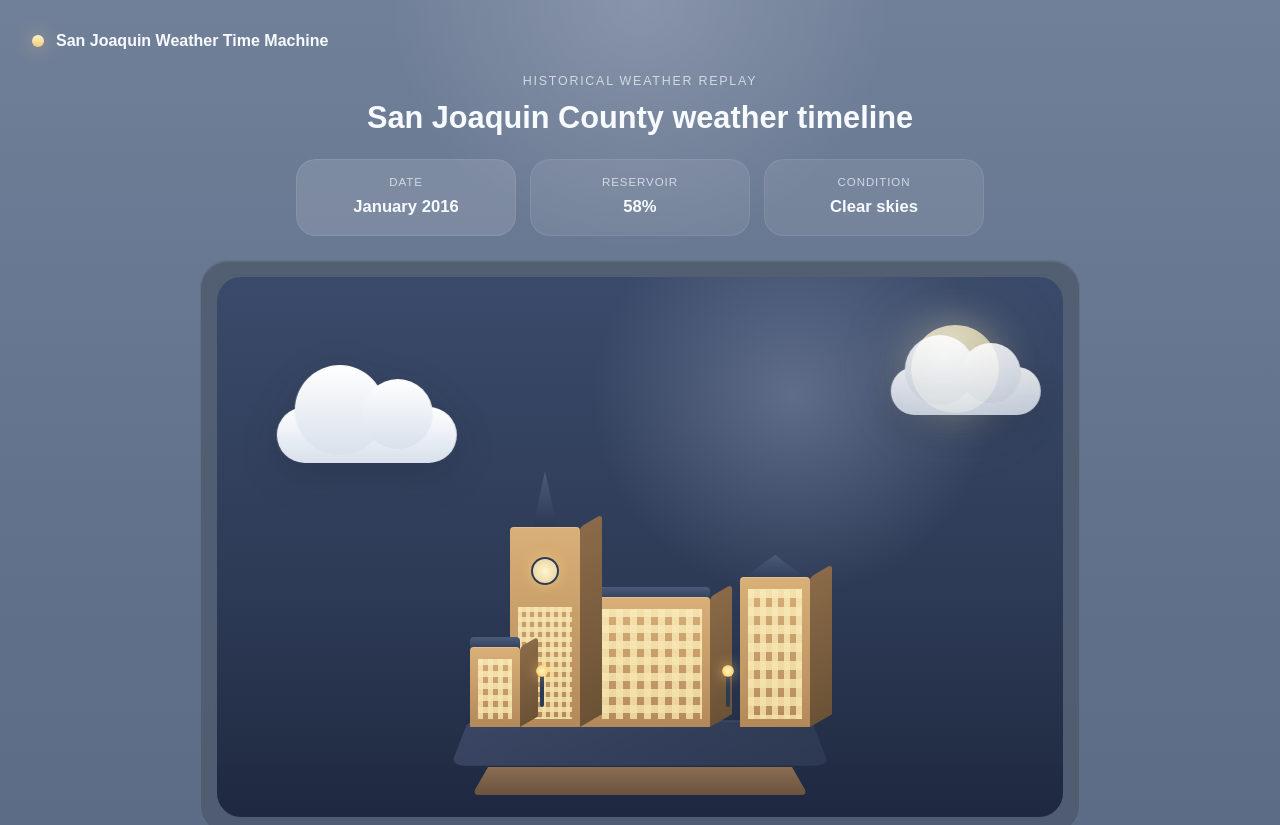
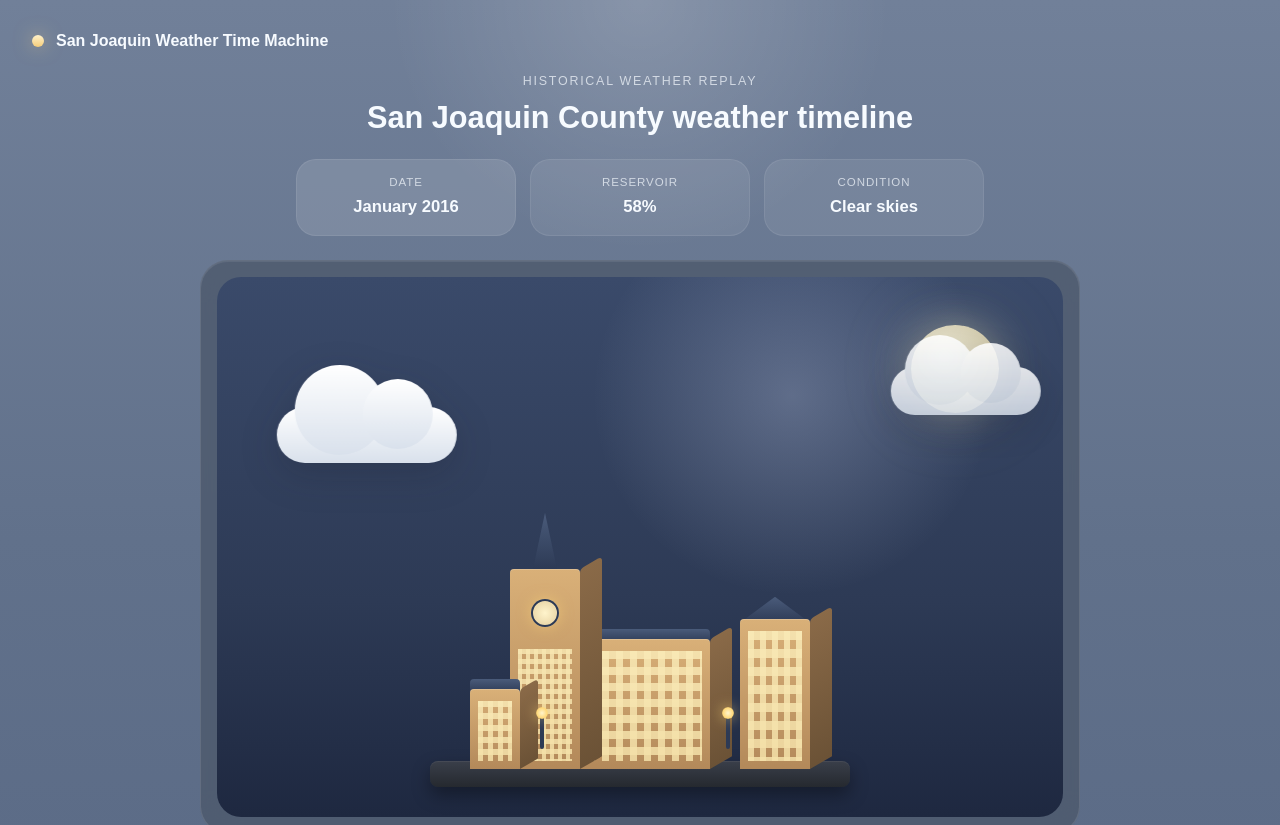
Before and after one commit to Cha-ta/h20Hackathon, a Next.js app: page / in a window 1280 px wide. Shown: the top 825 px of the page. Built offline with nearby package versions, Linux system fonts and the light colour scheme.

Commit message:
added dark grey base

```diff
--- a/app/globals.css
+++ b/app/globals.css
@@ -264,6 +264,23 @@ a {
   height: 360px;
 }
 
+/* Dark grey ground — flat slab under the city */
+.scene-stage::after {
+  content: "";
+  position: absolute;
+  bottom: 0;
+  left: 50%;
+  transform: translateX(-50%);
+  width: 420px;
+  height: 26px;
+  background: linear-gradient(180deg, #3a3f4a 0%, #25292f 100%);
+  border-radius: 8px;
+  box-shadow:
+    0 8px 18px rgba(0, 0, 0, 0.35),
+    inset 0 1px 0 rgba(255, 255, 255, 0.06);
+  z-index: 0;
+}
+
 /* Wooden isometric base */
 .scene-base {
   position: absolute;
@@ -309,11 +326,12 @@ a {
 /* City layout */
 .scene-city {
   position: absolute;
-  bottom: 60px;
+  bottom: 18px;
   left: 50%;
   transform: translateX(-50%);
   width: 380px;
   height: 280px;
+  z-index: 1;
 }
 
 /* Generic building */
@@ -497,7 +515,7 @@ a {
 /* Streetlamps */
 .scene-lamp {
   position: absolute;
-  bottom: 80px;
+  bottom: 38px;
   width: 4px;
   height: 36px;
   background: #2d3a55;
--- a/src/components/weather-scene-shell.tsx
+++ b/src/components/weather-scene-shell.tsx
@@ -15,13 +15,13 @@ export function WeatherSceneShell({ weatherState }: WeatherSceneShellProps) {
 
     container.innerHTML = "";
 
-const needsParticles = ["rain", "snow", "hail", "flood"].includes(weatherState);
+    const needsParticles = ["rain", "snow", "hail", "flood"].includes(weatherState);
     if (!needsParticles) return;
 
-const count = weatherState === "rain" ? 60
-  : weatherState === "flood" ? 80
-  : weatherState === "hail" ? 40
-  : 80;
+    const count = weatherState === "rain" ? 60
+      : weatherState === "flood" ? 80
+      : weatherState === "hail" ? 40
+      : 80;
 
     for (let i = 0; i < count; i++) {
       const p = document.createElement("div");
@@ -63,12 +63,6 @@ const count = weatherState === "rain" ? 60
 
       {/* City stage */}
       <div className="scene-stage">
-        <div className="scene-base">
-          <div className="scene-base__top" />
-          <div className="scene-base__side scene-base__side--left" />
-          <div className="scene-base__side scene-base__side--right" />
-        </div>
-
         <div className="scene-city">
           {/* Clock tower */}
           <div className="building building--tower">
```
